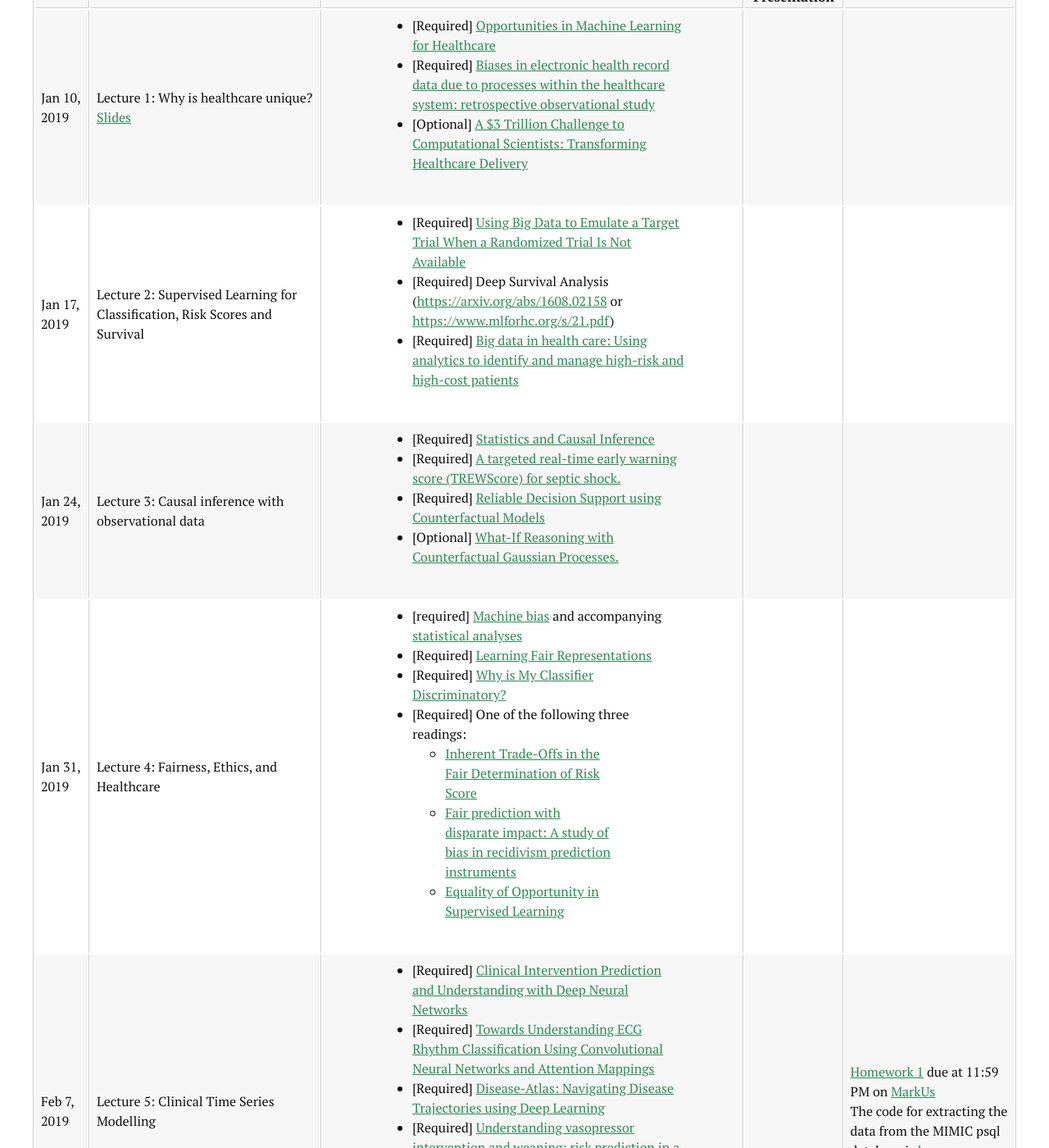
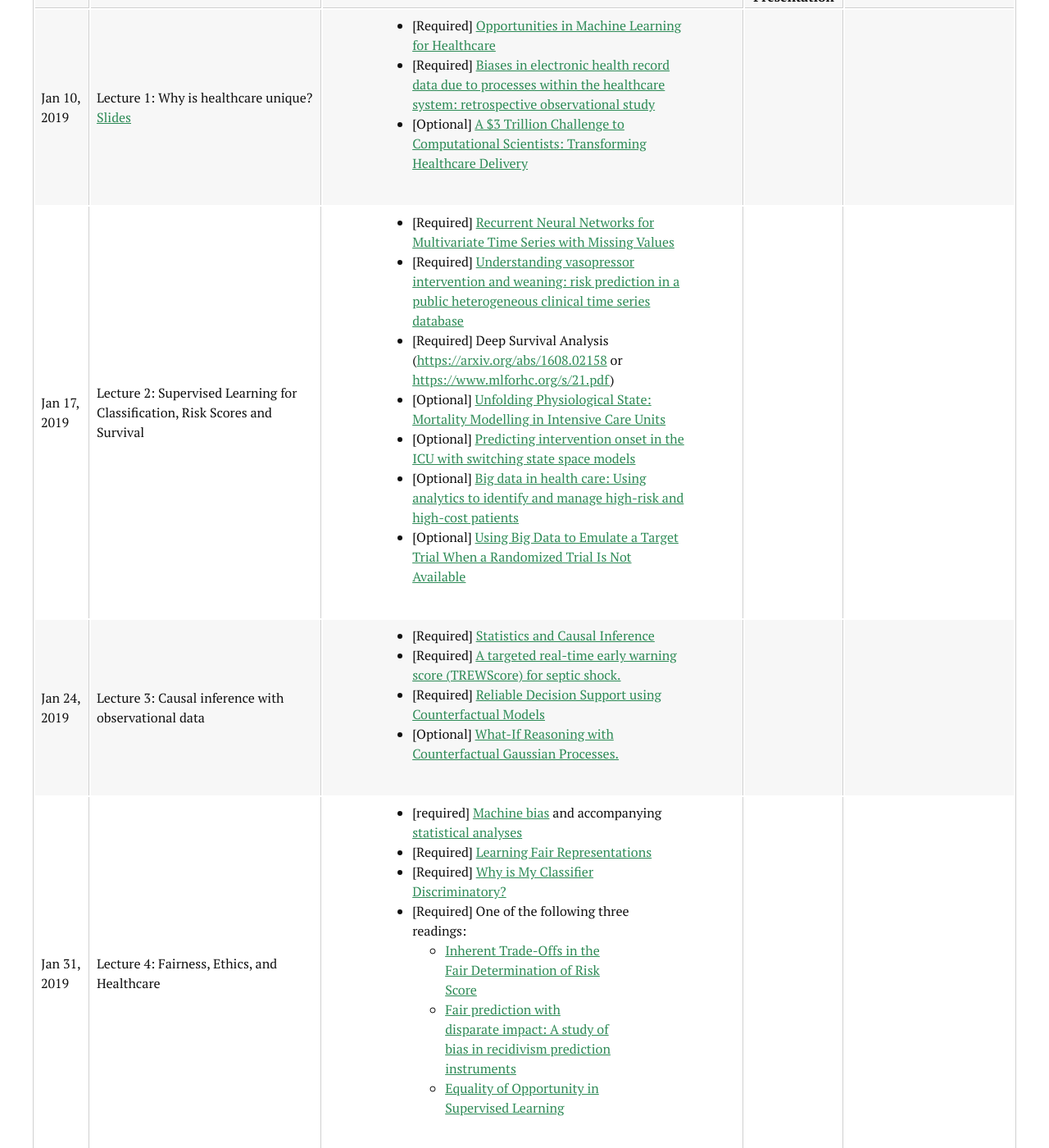
Before and after one commit to CS2541-ML4H2019/CS2541-ML4H2019.github.io, a Jekyll site: the page built from schedule.md, in a window 1280 px wide and 1400 px high, scrolled down 470 px. Shown: the whole window at 82% size. Built offline with Jekyll 4.4.1, drawn with Linux system fonts in a browser that asks for light colours; nearby versions of some CDN libraries; some of the changed text lies outside the part shown.

Commit message:
Update schedule.md

```diff
--- a/schedule.md
+++ b/schedule.md
@@ -35,9 +35,13 @@ title: Schedule
     <td>Lecture 2: Supervised Learning for Classification, Risk Scores and Survival</td>
     <td>
       <ul>
-        <li>[Required] <a href="https://www.ncbi.nlm.nih.gov/pubmed/26994063">Using Big Data to Emulate a Target Trial When a Randomized Trial Is Not Available</a></li>
+        <li>[Required] <a href="https://www.nature.com/articles/s41598-018-24271-9">Recurrent Neural Networks for Multivariate Time Series with Missing Values</a></li>
+        <li>[Required] <a href="https://academic.oup.com/jamia/article/24/3/488/2907906">Understanding vasopressor intervention and weaning: risk prediction in a public heterogeneous clinical time series database</a></li>
         <li>[Required] Deep Survival Analysis (<a href="https://arxiv.org/abs/1608.02158">https://arxiv.org/abs/1608.02158</a> or <a href="https://www.mlforhc.org/s/21.pdf">https://www.mlforhc.org/s/21.pdf</a>)</li>
-        <li>[Required] <a href="https://www.healthaffairs.org/doi/pdf/10.1377/hlthaff.2014.0041">Big data in health care: Using analytics to identify and manage high-risk and high-cost patients</a></li>
+	<li>[Optional] <a href="https://www.ncbi.nlm.nih.gov/pubmed/25289175">Unfolding Physiological State: Mortality Modelling in Intensive Care Units</a></li>
+        <li>[Optional] <a href="https://www.ncbi.nlm.nih.gov/pmc/articles/PMC5543372/">Predicting intervention onset in the ICU with switching state space models</a></li>
+	<li>[Optional] <a href="https://www.healthaffairs.org/doi/pdf/10.1377/hlthaff.2014.0041">Big data in health care: Using analytics to identify and manage high-risk and high-cost patients</a></li>
+	<li>[Optional] <a href="https://www.ncbi.nlm.nih.gov/pubmed/26994063">Using Big Data to Emulate a Target Trial When a Randomized Trial Is Not Available</a></li>
       </ul>
     </td>
     <td>
@@ -91,7 +95,6 @@ title: Schedule
         <li>[Required] <a href="http://mucmd.org/CameraReadySubmissions/65%5CCameraReadySubmission%5Cclinical-intervention-prediction%20(4).pdf">Clinical Intervention Prediction and Understanding with Deep Neural Networks</a></li>
         <li>[Required] <a href="https://static1.squarespace.com/static/59d5ac1780bd5ef9c396eda6/t/5b73729d562fa79aabf87383/1534292642748/9.pdf">Towards Understanding ECG Rhythm Classification Using Convolutional Neural Networks and Attention Mappings</a></li>
         <li>[Required] <a href="https://static1.squarespace.com/static/59d5ac1780bd5ef9c396eda6/t/5b7372dc1ae6cf102e27b7e7/1534292701747/13.pdf">Disease-Atlas: Navigating Disease Trajectories using Deep Learning</a></li>
-        <li>[Required] <a href="https://academic.oup.com/jamia/article/24/3/488/2907906">Understanding vasopressor intervention and weaning: risk prediction in a public heterogeneous clinical time series database</a></li>
         <li>[Required] <a href="http://www.sciencedirect.com/science/article/pii/S1532046414000847">Identifying and mitigating biases in EHR laboratory tests.</a></li>
       </ul>
     </td>
```
